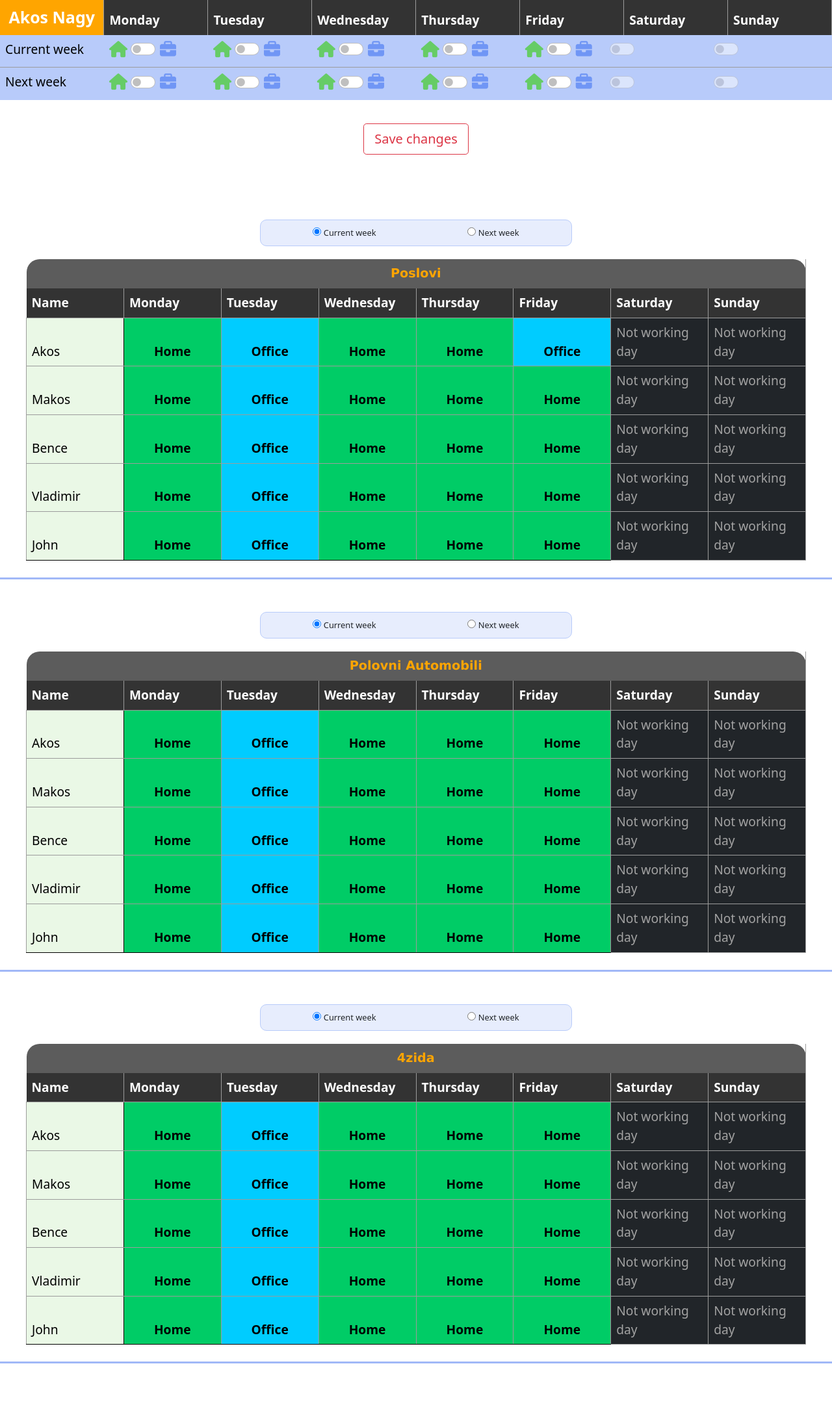
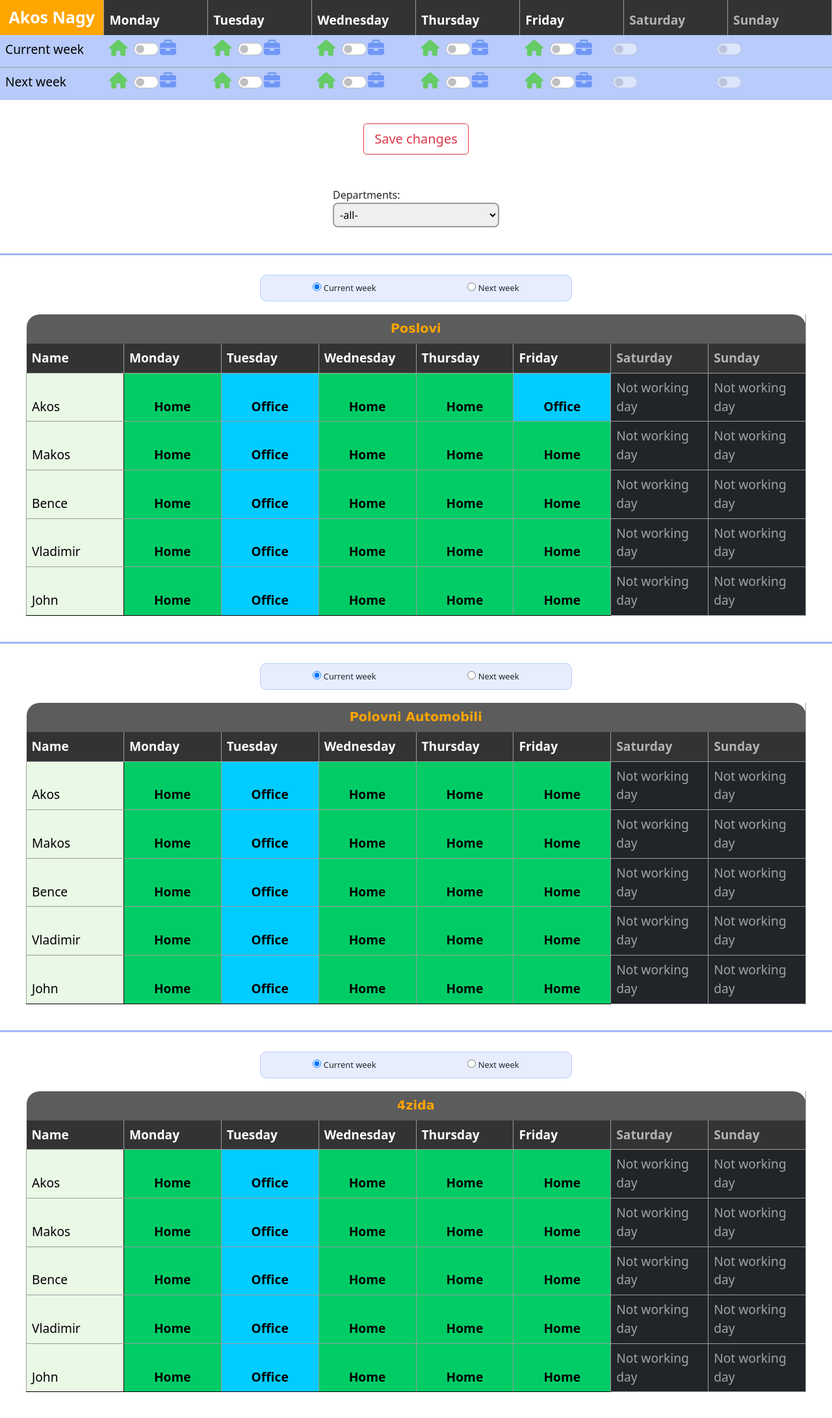
Before and after one commit to VargaMate/BIZKOD, a PHP site: page / in a window 1280 px wide. Shown: the whole page at 65% size. Before the commit the page ends 2099 px from the top, so only its background shows below. Run offline with PHP 8.4, Linux system fonts and the light colour scheme; some libraries are stand-ins or nearby versions.

Commit message:
filter added

```diff
--- a/client/login-register/login-register.html
+++ b/client/login-register/login-register.html
@@ -30,7 +30,7 @@
                               <div class="group"> <label id="register-password" for="pass-register" class="label">Password</label> <input id="pass-register" type="password" class="input" data-type="password" placeholder="Create your password" required> </div>
                               <div class="group"> <label id="repeat-password" for="pass-confirm" class="label">Repeat Password</label> <input id="pass-confirm" type="password" class="input" data-type="password" placeholder="Repeat your password" required> </div>
                               <div class="group"> <label for="email-register" class="label">Email Address</label> <input id="email-register" type="text" class="input" placeholder="Enter your email address" required> </div>
-                              <div class="group"> <label for="f-name" class="label">Department</label>
+                              <div class="group"> <label for="department" class="label" id="department-label">Department</label>
                                 <select class="input departments" id="department">
                                   <option value="-1">-select one department-</option>
                                   <option value="1">Poslovi</option>
--- a/client/main/index.css
+++ b/client/main/index.css
@@ -72,9 +72,9 @@ td:not(.selector td, .not-working, .worker_name) {
 }
 
 .one-group {
-  padding: 10px 40px;
+  padding: 30px 40px 0 40px;
   margin: 40px 0;
-  border-bottom: 3px solid #a1b8f7;
+  border-top: 3px solid #a1b8f7;
 }
 
 .office {
@@ -87,7 +87,7 @@ td:not(.selector td, .not-working, .worker_name) {
 
 .form-switch {
   display: inline-block;
-  margin-left: -30px;
+  margin-left: -25px;
 }
 
 .color {
@@ -96,14 +96,14 @@ td:not(.selector td, .not-working, .worker_name) {
 
 .fa-home {
   position: relative;
-  top: -3px;
+  top: -5px;
   color: #66cc66;
   font-size: 25px;
 }
 
 .fa-briefcase {
   position: relative;
-  top: -3px;
+  top: -5px;
   left: 45px;
   color: #7096f5;
   font-size: 25px;
@@ -113,6 +113,23 @@ td:not(.selector td, .not-working, .worker_name) {
   width: 30%;
   min-width: 200px;
   margin: 0 auto;
+}
+
+.form-group {
+  width: 20%;
+  min-width: 200px;
+  margin: 0 auto;
+}
+
+.departments {
+  width: 100%;
+  padding: 5px;
+  border: 2px solid #9c9c9c;
+  border-radius: 8px;
+}
+
+.departments:focus {
+  box-shadow: rgba(0, 0, 0, 0.24) 0px 3px 8px;
 }
 
 @media screen and (max-width: 1300px) {
--- a/client/main/index.html
+++ b/client/main/index.html
@@ -20,8 +20,8 @@
         <th scope="col">Wednesday</th>
         <th scope="col">Thursday</th>
         <th scope="col">Friday</th>
-        <th scope="col">Saturday</th>
-        <th scope="col">Sunday</th>
+        <th scope="col" style="color: #b3b3b3 !important">Saturday</th>
+        <th scope="col" style="color: #b3b3b3 !important">Sunday</th>
       </tr>
     </thead>
     <tbody>
@@ -140,9 +140,17 @@
     Error!
   </div>
 
-  <span class="glyphicon glyphicon-search" aria-hidden="true"></span>
+  <div class="form-group">
+    <label for="departments">Departments:</label>
+    <select class="departments" id="departments" onchange="departmentsFilter()">
+      <option value="all">-all-</option>
+      <option value="1">Poslovi</option>
+      <option value="2">Polovni Automobili</option>
+      <option value="3">4zida</option>
+    </select>
+  </div>
 
-  <div class="one-group">
+  <div class="one-group" id="poslovi-info">
 
     <div class="d-flex justify-content-around page_selectors">
 
@@ -166,8 +174,8 @@
           <th scope="col">Wednesday</th>
           <th scope="col">Thursday</th>
           <th scope="col">Friday</th>
-          <th scope="col">Saturday</th>
-          <th scope="col">Sunday</th>
+          <th scope="col" style="color: #b3b3b3 !important">Saturday</th>
+          <th scope="col" style="color: #b3b3b3 !important">Sunday</th>
         </tr>
       </thead>
       <tbody></tbody>
@@ -175,7 +183,7 @@
 
   </div>
 
-  <div class="one-group">
+  <div class="one-group" id="polovni-info">
 
     <div class="d-flex justify-content-around page_selectors">
 
@@ -199,15 +207,15 @@
           <th scope="col">Wednesday</th>
           <th scope="col">Thursday</th>
           <th scope="col">Friday</th>
-          <th scope="col">Saturday</th>
-          <th scope="col">Sunday</th>
+          <th scope="col" style="color: #b3b3b3 !important">Saturday</th>
+          <th scope="col" style="color: #b3b3b3 !important">Sunday</th>
         </tr>
         <tbody></tbody>
       </thead>
     </table>
   </div>
 
-  <div class="one-group">
+  <div class="one-group" id="4zida-info">
 
     <div class="d-flex justify-content-around page_selectors">
 
@@ -231,8 +239,8 @@
           <th scope="col">Wednesday</th>
           <th scope="col">Thursday</th>
           <th scope="col">Friday</th>
-          <th scope="col">Saturday</th>
-          <th scope="col">Sunday</th>
+          <th scope="col" style="color: #b3b3b3 !important">Saturday</th>
+          <th scope="col" style="color: #b3b3b3 !important">Sunday</th>
         </tr>
         <tbody></tbody>
       </thead>
--- a/client/main/index.js
+++ b/client/main/index.js
@@ -51,16 +51,14 @@ const tablesData = {
 };
 
 //user data from server
-const data = {
-  user: {
-    user_f_name: "Akos",
-    user_l_name: "Nagy",
-    email: "valami@gmail.com",
-    id: 1,
-  },
+const user = {
+  user_f_name: "Akos",
+  user_l_name: "Nagy",
+  email: "valami@gmail.com",
+  id: 1,
 };
 document.getElementById("username").innerHTML =
-  data.user.user_f_name + " " + data.user.user_l_name;
+  user.user_f_name + " " + user.user_l_name;
 
 const loadUser = async () => {
   const username = document.getElementById("username");
@@ -78,7 +76,10 @@ const loadUser = async () => {
     });
 };
 
-const sendData = () => {
+const sendData = async () => {
+  const errorAlert = document.getElementById("error");
+  const successAlert = document.getElementById("success");
+
   const current_week = [];
   const next_week = [];
   for (let i = 0; i < 7; i++) {
@@ -101,7 +102,7 @@ const sendData = () => {
     user_id: user.id,
   };
 
-  fetch("https://example.com/profile", {
+  await fetch("https://example.com/profile", {
     method: "POST",
     headers: {
       "Content-Type": "application/json",
@@ -110,15 +111,31 @@ const sendData = () => {
   })
     .then((response) => response.json())
     .then((data) => {
-      document.getElementById("error").style.display = "none";
-      document.getElementById("success").style.display = "block";
+      errorAlert.style.display = "none";
+      successAlert.style.display = "block";
+
       console.log("Success:", data);
     })
     .catch((error) => {
-      document.getElementById("error").style.display = "block";
-      document.getElementById("success").style.display = "none";
+      successAlert.style.display = "none";
+      errorAlert.style.display = "block";
+
       console.error("Error:", error);
     });
+
+  const hideAlerts = () => {
+    errorAlert.style.display = "none";
+    successAlert.style.display = "none";
+  };
+
+  for (let i = 0; i < 7; i++) {
+    document
+      .getElementById("current_week" + (i + 1))
+      .addEventListener("change", hideAlerts);
+    document
+      .getElementById("next_week" + (i + 1))
+      .addEventListener("change", hideAlerts);
+  }
 };
 
 const loadTablesCurrentWeek = () => {
@@ -282,6 +299,43 @@ function loadFourzidaTable(week) {
   }
 }
 
+const departmentsFilter = () => {
+  const filter = document.getElementById("departments").value;
+
+  const poslovi = document.getElementById("poslovi-info");
+  const polovni = document.getElementById("polovni-info");
+  const fourzida = document.getElementById("4zida-info");
+
+  switch (filter) {
+    case "all":
+      poslovi.style.display = "block";
+      polovni.style.display = "block";
+      fourzida.style.display = "block";
+      break;
+
+    case "1":
+      poslovi.style.display = "block";
+      polovni.style.display = "none";
+      fourzida.style.display = "none";
+      break;
+
+    case "2":
+      poslovi.style.display = "none";
+      polovni.style.display = "block";
+      fourzida.style.display = "none";
+      break;
+
+    case "3":
+      poslovi.style.display = "none";
+      polovni.style.display = "none";
+      fourzida.style.display = "block";
+      break;
+
+    default:
+      break;
+  }
+};
+
 const windowLoad = () => {
   loadTablesCurrentWeek();
   loadUser();
```
Also changed, not shown: client/login-register/script.js (+46 -3 lines).
